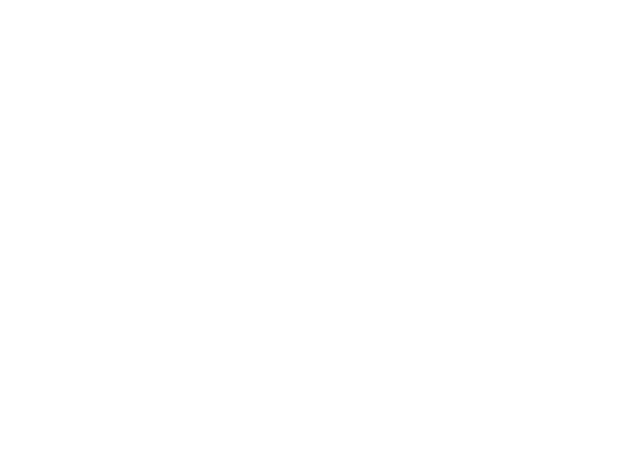
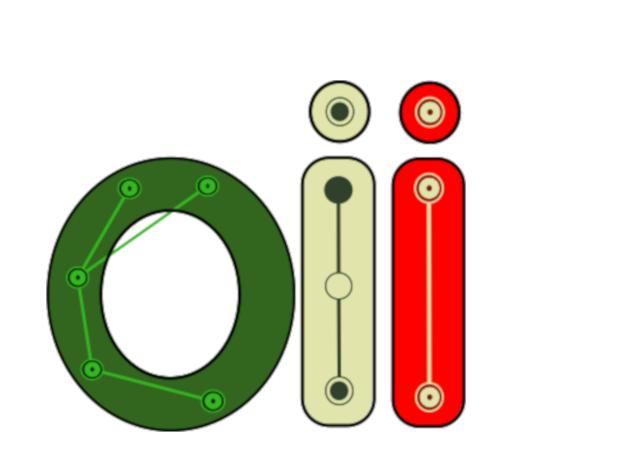
Before and after one commit to ClaudioLenci/iisve-olinfo, a React (Vite) app: page / in a window 1280 px wide. Shown: the top 470 px of the page, without its empty margins (0-640 px from the left). Built offline with nearby package versions, Linux system fonts and the light colour scheme.

Commit message:
fix imports

```diff
--- a/src/App.tsx
+++ b/src/App.tsx
@@ -1,7 +1,11 @@
+import olinfoImg from "@/assets/olinfo.png";
+
 function App() {
   return (
     <>
-      <div></div>
+      <div>
+        <img src={olinfoImg} />
+      </div>
     </>
   );
 }
--- a/vite.config.ts
+++ b/vite.config.ts
@@ -1,7 +1,12 @@
-import { defineConfig } from 'vite'
-import react from '@vitejs/plugin-react-swc'
+import { defineConfig } from "vite";
+import react from "@vitejs/plugin-react-swc";
 
 // https://vite.dev/config/
 export default defineConfig({
   plugins: [react()],
-})
+  resolve: {
+    alias: {
+      "@": "/src",
+    },
+  },
+});
```
Also changed, not shown: tsconfig.node.json (+7 -1 lines).
